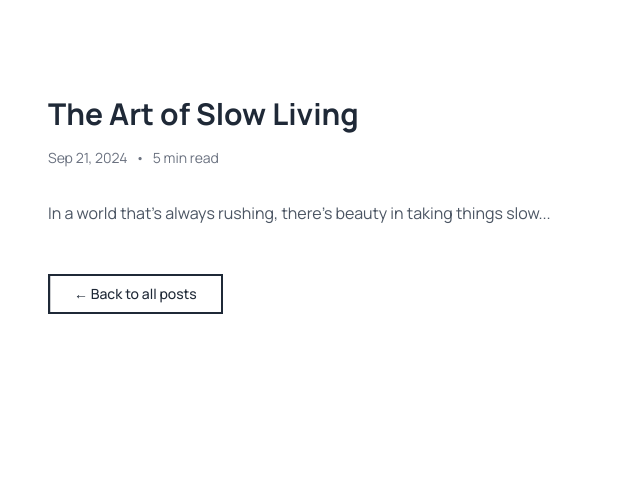
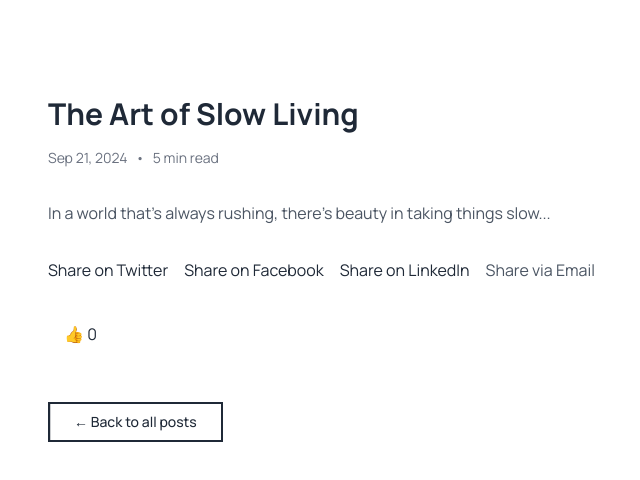
Before and after one commit to aayushhh44/new-portfolio, a React (Vite) app: page /blog/1 in a window 1280 px wide. Shown: the top 480 px of the page, without its empty margins (272-912 px from the left). Built offline with nearby package versions, Linux system fonts and the light colour scheme; a web font is replaced by a local one.

Commit message:
update: blog page

```diff
--- a/package.json
+++ b/package.json
@@ -13,6 +13,7 @@
     "dom": "^0.0.3",
     "react": "^18.3.1",
     "react-dom": "^18.3.1",
+    "react-icons": "^5.3.0",
     "react-router-dom": "^6.26.2",
     "react-scroll": "^1.9.0",
     "router": "^1.3.8"
--- a/src/pages/components/BlogPost1.jsx
+++ b/src/pages/components/BlogPost1.jsx
@@ -1,14 +1,29 @@
-import React from 'react';
+import React, { useState } from 'react';
 import { useParams, Link } from 'react-router-dom';
+import { FaXTwitter } from "react-icons/fa6";
+
+
 
 const BlogPost1 = () => {
   const { id } = useParams();
+
+  const [likes, setLikes] = useState(0);
 
   const post = {
     title: "The Art of Slow Living",
     date: "Sep 21, 2024",
     content: "In a world that's always rushing, there's beauty in taking things slow...",
     timeToRead: "5 min read"
+  };
+
+  const postUrl = `${window.location.origin}/post/${id}`;
+  const twitterUrl = `https://twitter.com/intent/tweet?url=${encodeURIComponent(postUrl)}&text=${encodeURIComponent(post.title)}`;
+  const facebookUrl = `https://www.facebook.com/sharer/sharer.php?u=${encodeURIComponent(postUrl)}`;
+  const linkedInUrl = `https://www.linkedin.com/shareArticle?mini=true&url=${encodeURIComponent(postUrl)}&title=${encodeURIComponent(post.title)}`;
+  const emailUrl = `mailto:?subject=Check out this post: ${encodeURIComponent(post.title)}&body=Read it here: ${encodeURIComponent(postUrl)}`;
+
+  const handleLike = () => {
+    setLikes(likes + 1);
   };
 
   return (
@@ -26,6 +41,34 @@ const BlogPost1 = () => {
               <p>{post.content}</p>
             </div>
           </article>
+
+
+          <div className="mt-8 space-x-4">
+            <a href={twitterUrl} target="_blank" rel="noopener noreferrer">
+              <button className="font-manrope">Share on Twitter</button>
+
+            </a>
+            <a href={facebookUrl} target="_blank" rel="noopener noreferrer">
+              <button className="font-manrope">Share on Facebook</button>
+            </a>
+            <a href={linkedInUrl} target="_blank" rel="noopener noreferrer">
+              <button className="font-manrope">Share on LinkedIn</button>
+            </a>
+            <a href={emailUrl}>
+              <button className="text-gray-600">Share via Email</button>
+            </a>
+          </div>
+
+
+          <div className="mt-8">
+            <button
+              onClick={handleLike}
+              className=" px-4 py-2 rounded  transition duration-300 ease-in-out"
+            >
+              👍 {likes}
+            </button>
+          </div>
+
           <Link
             to="/blog"
             className="inline-block mt-12 px-6 py-2 border-2 border-gray-800 text-sm font-medium text-gray-800 hover:bg-gray-800 hover:text-white transition duration-300 ease-in-out rounded-none relative overflow-hidden group"
```
Also changed, not shown: 1 other file (tests, documents, lock files or other folders).
